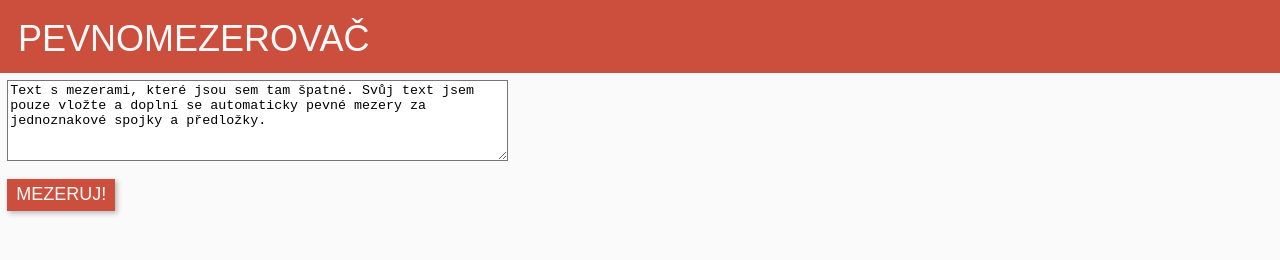
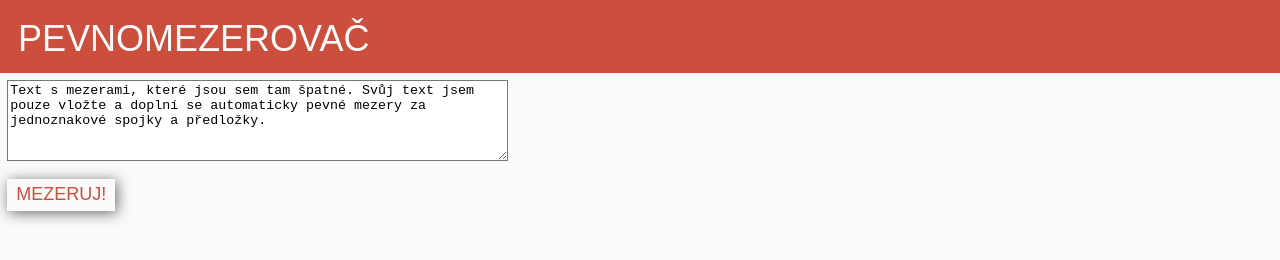
Before and after one commit to marhaupt/pevnomezerovac, a website: page index.html in a window 1280 px wide. In both pictures the pointer is over the button "MEZERUJ!". Drawn offline with Linux system fonts and the light colour scheme.

Commit message:
button hover and cursor

```diff
--- a/src/main.css
+++ b/src/main.css
@@ -28,9 +28,16 @@ button {
   margin: 0 0.5em 0.5em 0;
 }
 
+button:hover {
+  cursor: pointer;
+  background-color: var(--color-background);
+  color: var(--color-third);
+  box-shadow: 2px 2px 14px rgba(70,70,70,.8);
+}
+
 button:focus {
   outline: none;
-  box-shadow: 2px 2px 10px rgba(70,70,70,.85);
+  box-shadow: 2px 2px 8px rgba(70,70,70,.85);
 }
 
 .hidden {
```
